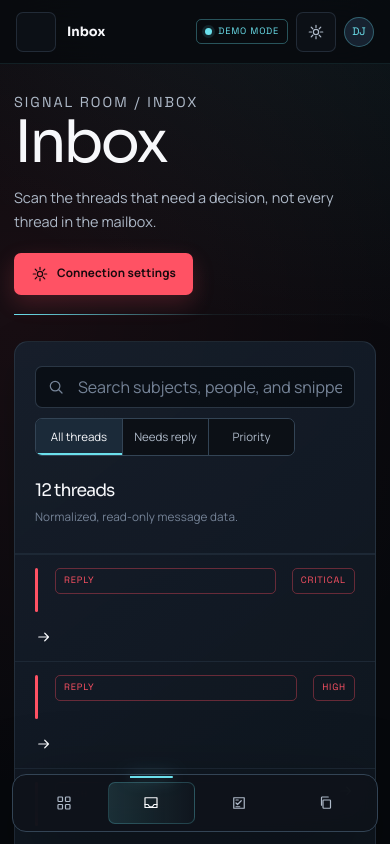
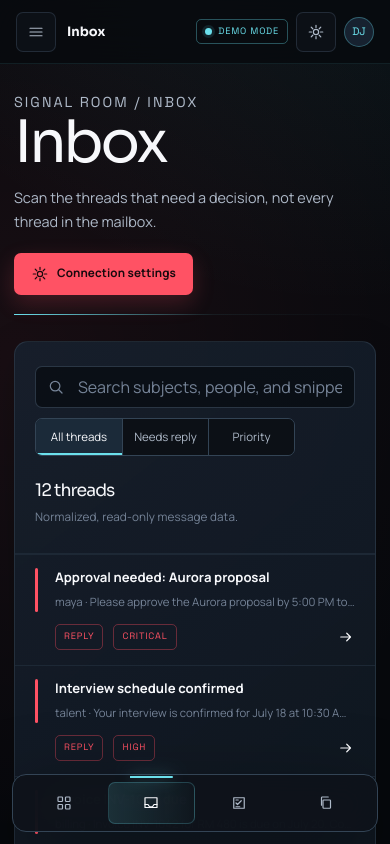
Before and after one commit to Z1esco/Inb0x-Labs, a Next.js app: page /inbox in a window 390 px wide. Shown: the top 844 px of the page. Built offline with nearby package versions, Linux system fonts and the light colour scheme; no server answers.

Commit message:
fix(ui): resolve responsive workspace layouts

```diff
--- a/src/app/globals.css
+++ b/src/app/globals.css
@@ -1423,7 +1423,7 @@ p {
 }
 
 @media (max-width: 520px) {
-  .topbar-context span {
+  .topbar-context > span:not(.icon) {
     display: none;
   }
 
@@ -2348,13 +2348,21 @@ h3 {
 
 .inbox-workspace .thread-row {
   display: grid;
-  grid-template-columns: 4px minmax(190px, 0.8fr) minmax(260px, 1.7fr) auto auto;
+  grid-template-columns: 4px minmax(260px, 1fr) auto minmax(280px, auto);
   gap: 16px;
   min-height: 78px;
   margin: 0;
   border-top: 1px solid var(--border-subtle);
   padding: 13px clamp(20px, 2.8vw, 34px);
   transition: background 160ms ease;
+}
+
+.thread-signals {
+  display: flex;
+  min-width: 0;
+  align-items: center;
+  justify-content: flex-end;
+  gap: 10px;
 }
 
 .inbox-workspace .thread-row:first-child {
@@ -2664,11 +2672,16 @@ h3 {
     grid-template-columns: repeat(2, minmax(0, 1fr));
   }
 
+  .thread-reader,
+  .settings-workspace {
+    grid-template-columns: minmax(0, 1fr);
+  }
+
   .inbox-workspace .thread-row {
-    grid-template-columns: 4px minmax(150px, 0.8fr) minmax(220px, 1.4fr) auto;
-  }
-
-  .inbox-workspace .thread-row > .list-meta:last-child {
+    grid-template-columns: 4px minmax(220px, 1fr) auto minmax(220px, auto);
+  }
+
+  .thread-signals > .list-meta {
     display: none;
   }
 
@@ -2712,12 +2725,26 @@ h3 {
   }
 
   .inbox-workspace .thread-row {
-    grid-template-columns: 4px minmax(0, 1fr) auto;
-  }
-
-  .inbox-workspace .thread-row .list-copy:nth-of-type(2),
-  .inbox-workspace .thread-row > .list-meta:last-child {
+    grid-template-columns: 4px minmax(0, 1fr);
+    align-items: center;
+  }
+
+  .inbox-workspace .thread-row > .list-meta {
     display: none;
+  }
+
+  .inbox-workspace .thread-row .list-copy {
+    display: block;
+  }
+
+  .inbox-workspace .thread-signals {
+    grid-column: 2;
+    justify-content: flex-start;
+    margin-top: -4px;
+  }
+
+  .inbox-workspace .thread-signals > .icon {
+    margin-left: auto;
   }
 }
 
--- a/src/components/draft-studio.tsx
+++ b/src/components/draft-studio.tsx
@@ -86,7 +86,7 @@ export function DraftStudio({ threadId }: { threadId: string }) {
             "Generating..."
           ) : (
             <>
-              <Icon name="spark" /> Generate draft
+              <Icon name="arrow" /> Generate draft
             </>
           )}
         </button>
--- a/src/components/inbox-view.tsx
+++ b/src/components/inbox-view.tsx
@@ -143,6 +143,7 @@ export function InboxView() {
                   </p>
                 </span>
                 <span className="list-meta">{thread.messageCount} msg</span>
+                <span className="thread-signals">
                   {thread.analysis?.needsReply && (
                     <span className="status-label critical">Reply</span>
                   )}
@@ -153,6 +154,7 @@ export function InboxView() {
                     <RelativeTime value={thread.latestMessageAt} />
                   </span>
                   <Icon name="arrow" />
+                </span>
               </Link>
             ))}
           </div>
```
Also changed, not shown: 1 other file (tests, documents, lock files or other folders). Lines whose indentation alone changed are shown as unchanged.
